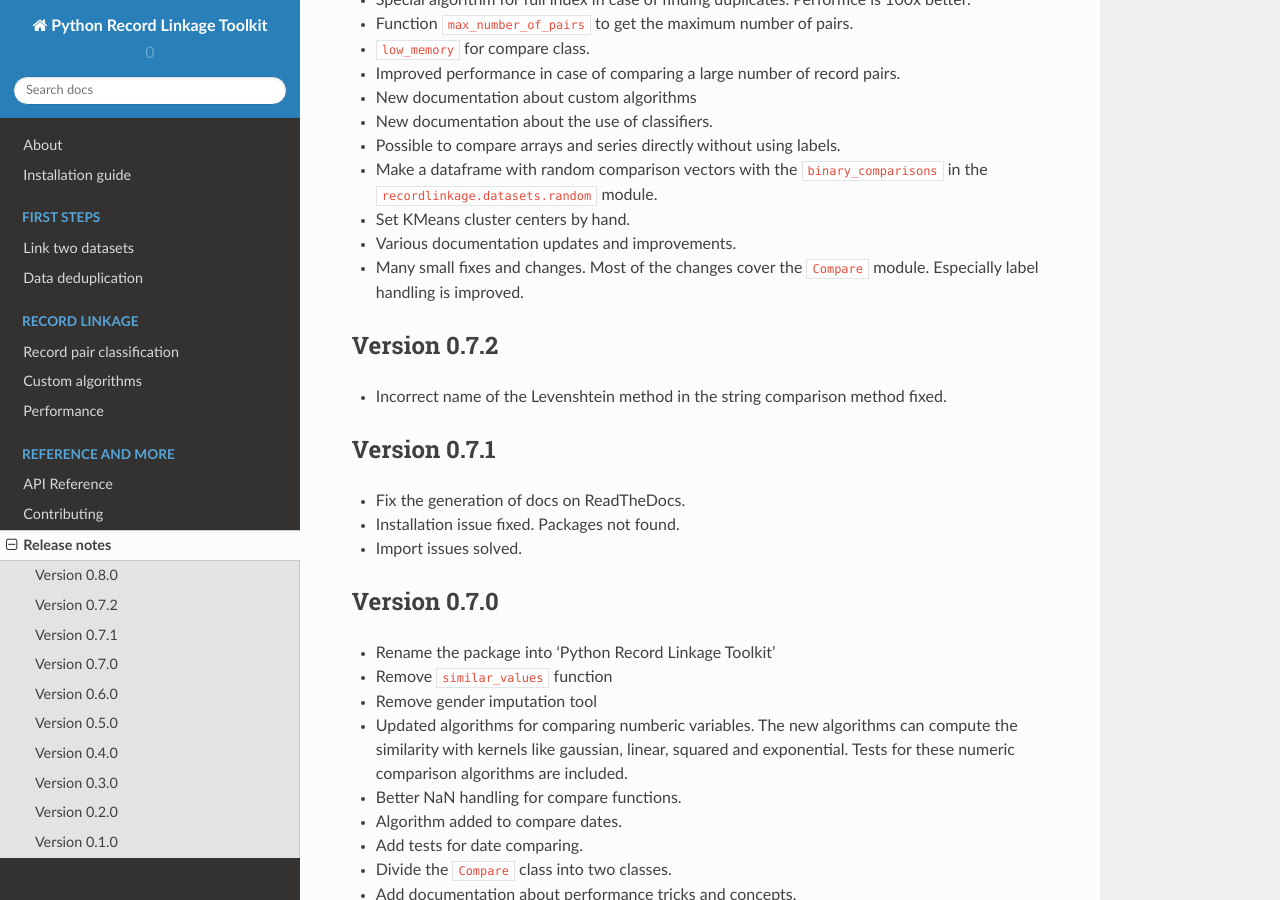
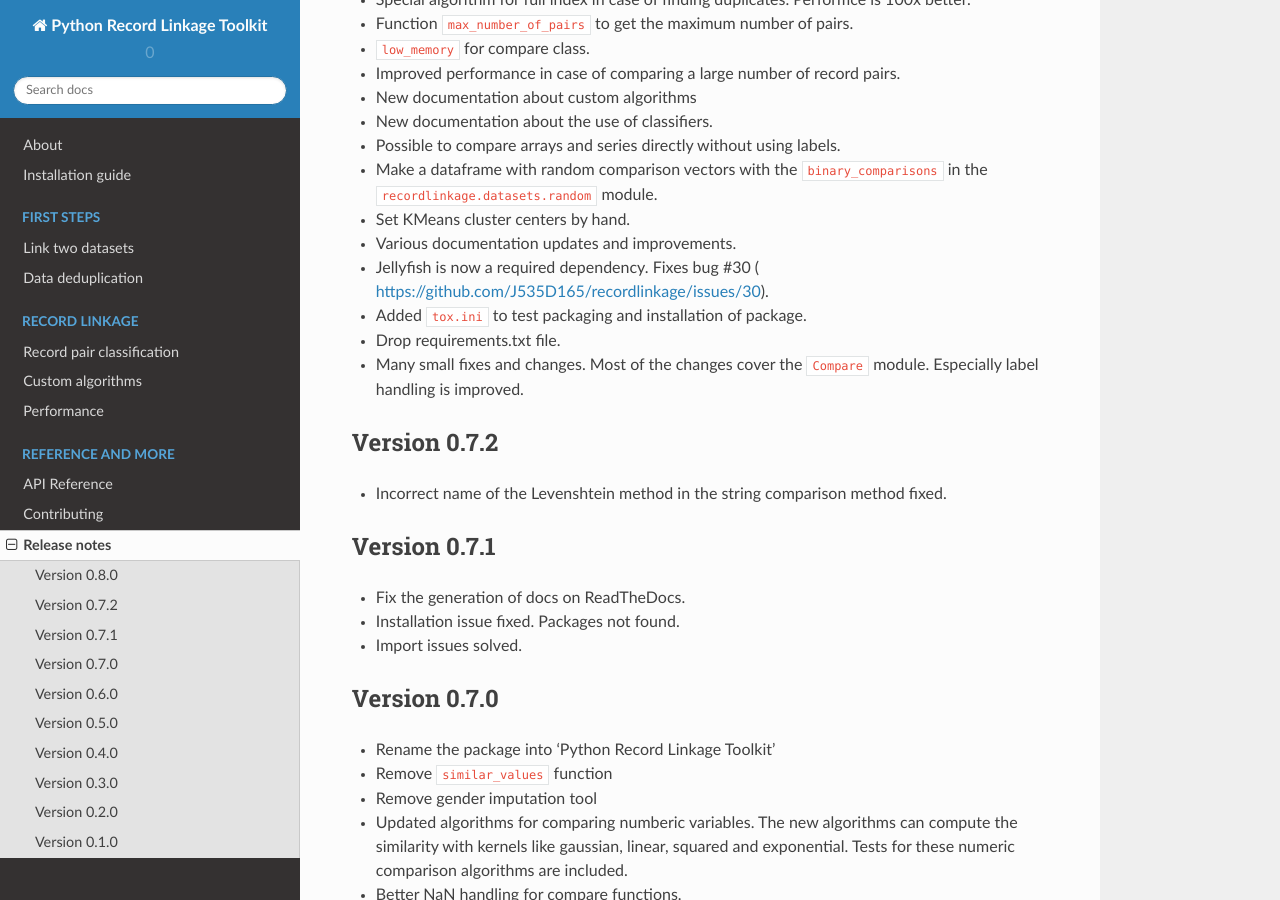
Before and after one commit to J535D165/recordlinkage, a Sphinx documentation site: the page built from docs/changelog.rst, in a window 1280 px wide and 900 px high, scrolled down 712 px. Built offline with Sphinx 7.4.7 and the Read the Docs theme 2.0.0, drawn with Linux system fonts in a browser that asks for light colours.

Commit message:
DOCS: packaging, tox and requirements

```diff
--- a/docs/changelog.rst
+++ b/docs/changelog.rst
@@ -38,6 +38,10 @@
   ``binary_comparisons`` in the ``recordlinkage.datasets.random`` module.
 - Set KMeans cluster centers by hand.
 - Various documentation updates and improvements.
+- Jellyfish is now a required dependency. Fixes bug #30 (
+  https://github.com/J535D165/recordlinkage/issues/30).
+- Added ``tox.ini`` to test packaging and installation of package.
+- Drop requirements.txt file.
 - Many small fixes and changes. Most of the changes cover the ``Compare``
   module. Especially label handling is improved.
 
```
